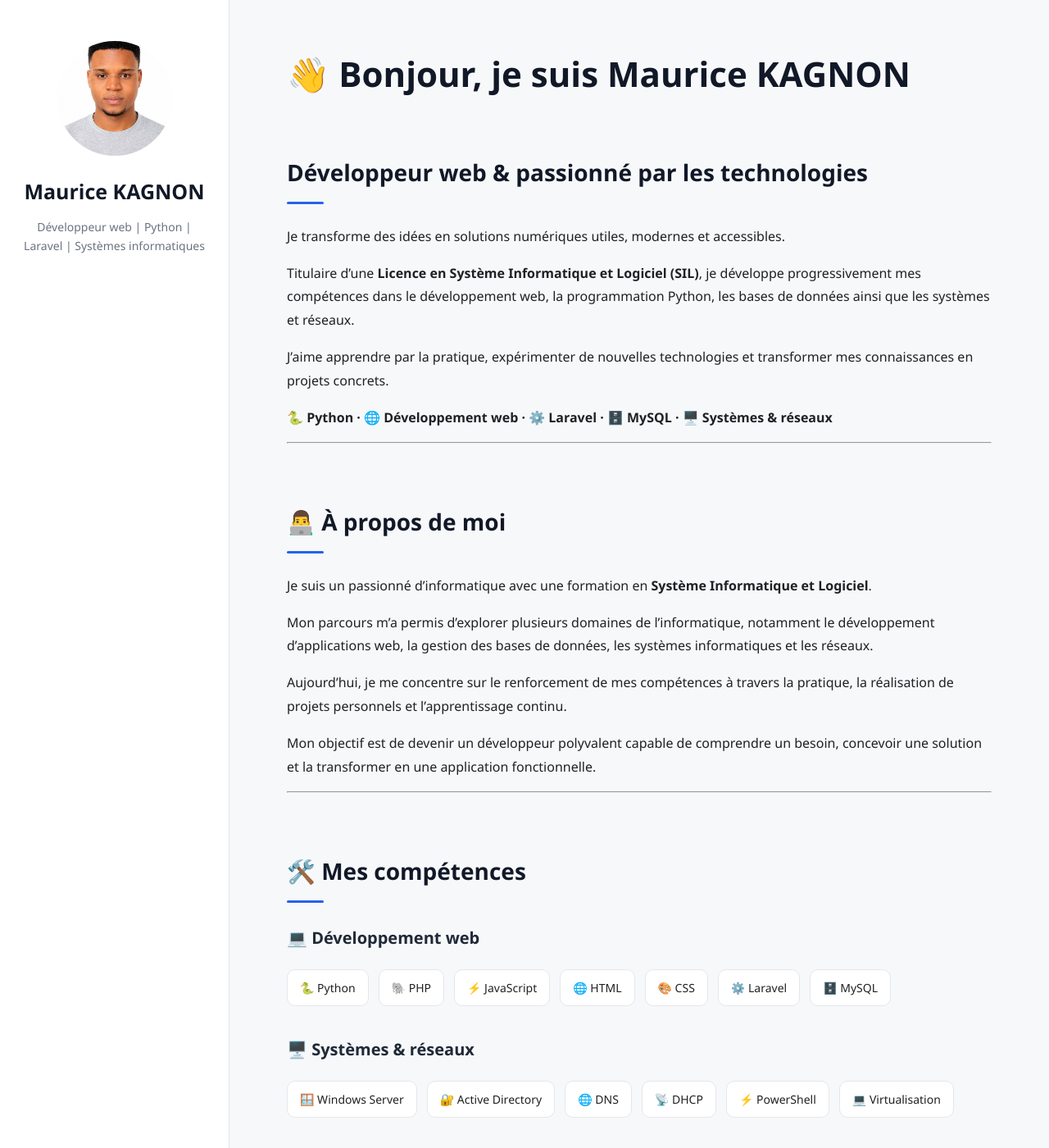
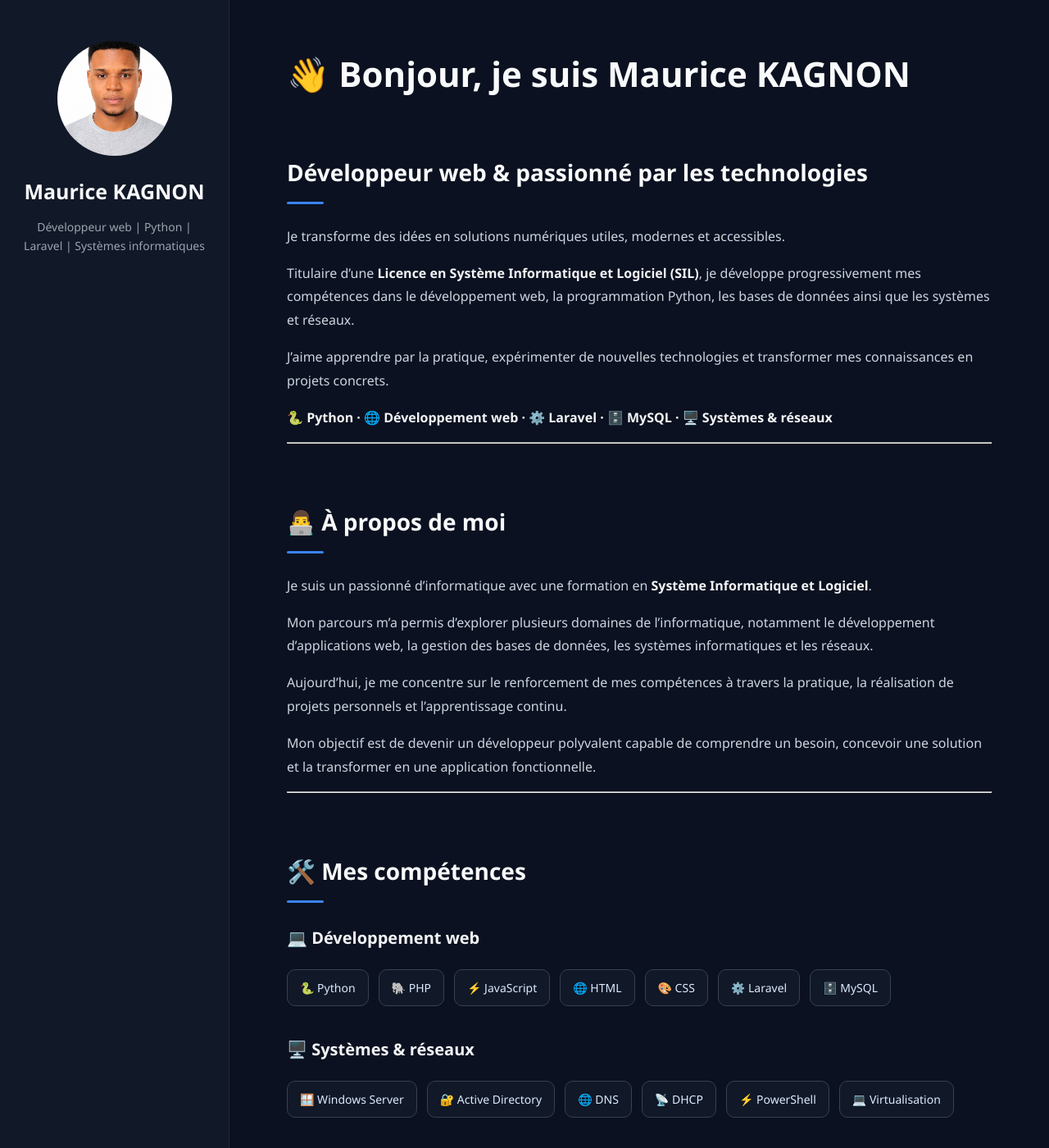
Before and after one commit to JacquesMaurice/maurice-kagnon.github.io, a Jekyll site: the page built from index.md, in a window 1280 px wide and 1400 px high. Shown: the whole window at 82% size. Built offline with Jekyll 4.4.1, drawn with Linux system fonts in a browser that asks for light colours; our own code applies the rules of GitHub Pages for plain Markdown files.

Commit message:
Passage du portfolio en mode sombre

```diff
--- a/assets/css/style.css
+++ b/assets/css/style.css
@@ -9,8 +9,8 @@ html {
 body {
   margin: 0;
   font-family: "Segoe UI", Arial, sans-serif;
-  background: #f7f8fa;
-  color: #202124;
+  background: #0b1120;
+  color: #e5e7eb;
   line-height: 1.7;
 }
 
@@ -39,11 +39,9 @@ body {
 
   text-align: center;
 
-  background: #ffffff;
-  border-right: 1px solid #e5e7eb;
+  background: #111827;
+  border-right: 1px solid #1f2937;
 }
-
-/* Photo */
 
 .profile-photo {
   width: 140px;
@@ -56,24 +54,20 @@ body {
   margin: 0 auto 22px;
 }
 
-/* Nom */
-
 .sidebar h1 {
   margin: 10px 0;
 
   font-size: 25px;
   font-weight: 700;
 
-  color: #111827;
+  color: #f9fafb;
 }
-
-/* Description */
 
 .sidebar p {
   margin-top: 10px;
 
   font-size: 14px;
-  color: #6b7280;
+  color: #9ca3af;
 }
 
 /* ========================================
@@ -102,7 +96,7 @@ body {
   font-size: 42px;
   line-height: 1.2;
 
-  color: #111827;
+  color: #f9fafb;
 }
 
 .content h2 {
@@ -111,7 +105,7 @@ body {
 
   font-size: 28px;
 
-  color: #111827;
+  color: #f9fafb;
 }
 
 .content h3 {
@@ -119,10 +113,8 @@ body {
 
   font-size: 20px;
 
-  color: #1f2937;
+  color: #f3f4f6;
 }
-
-/* Ligne décorative sous les grands titres */
 
 .content h2::after {
   content: "";
@@ -134,8 +126,20 @@ body {
 
   margin-top: 10px;
 
-  background: #2563eb;
+  background: #3b82f6;
   border-radius: 5px;
+}
+
+/* ========================================
+   TEXTE
+   ======================================== */
+
+.content p {
+  color: #cbd5e1;
+}
+
+.content strong {
+  color: #f3f4f6;
 }
 
 /* ========================================
@@ -143,7 +147,7 @@ body {
    ======================================== */
 
 .content a {
-  color: #2563eb;
+  color: #60a5fa;
 
   text-decoration: none;
 
@@ -151,6 +155,7 @@ body {
 }
 
 .content a:hover {
+  color: #93c5fd;
   text-decoration: underline;
 }
 
@@ -172,25 +177,28 @@ body {
 
   padding: 9px 15px;
 
-  border: 1px solid #e5e7eb;
+  border: 1px solid #374151;
   border-radius: 10px;
 
-  background: #ffffff;
+  background: #111827;
+
+  color: #dbeafe;
 
   font-size: 14px;
   font-weight: 500;
 
-  transition: transform 0.2s ease,
-              box-shadow 0.2s ease,
-              border-color 0.2s ease;
+  transition:
+    transform 0.2s ease,
+    box-shadow 0.2s ease,
+    border-color 0.2s ease;
 }
 
 .skills span:hover {
   transform: translateY(-3px);
 
-  border-color: #2563eb;
+  border-color: #3b82f6;
 
-  box-shadow: 0 8px 20px rgba(0, 0, 0, 0.08);
+  box-shadow: 0 8px 20px rgba(0, 0, 0, 0.35);
 }
 
 /* ========================================
@@ -210,10 +218,10 @@ body {
 .project-card {
   padding: 25px;
 
-  border: 1px solid #e5e7eb;
+  border: 1px solid #374151;
   border-radius: 14px;
 
-  background: #ffffff;
+  background: #111827;
 
   transition:
     transform 0.2s ease,
@@ -224,19 +232,21 @@ body {
 .project-card:hover {
   transform: translateY(-5px);
 
-  border-color: #bfdbfe;
+  border-color: #3b82f6;
 
-  box-shadow: 0 12px 30px rgba(0, 0, 0, 0.08);
+  box-shadow: 0 12px 30px rgba(0, 0, 0, 0.35);
 }
 
 .project-card h3 {
   margin-top: 0;
 
   font-size: 20px;
+
+  color: #f9fafb;
 }
 
 .project-card p {
-  color: #4b5563;
+  color: #cbd5e1;
 }
 
 .technologies {
@@ -244,10 +254,10 @@ body {
 
   font-weight: 700;
 
-  color: #2563eb !important;
+  color: #60a5fa !important;
 }
 
-/* Statut du projet */
+/* Statut des projets */
 
 .project-status {
   display: inline-block;
@@ -258,8 +268,9 @@ body {
 
   border-radius: 20px;
 
-  background: #eff6ff;
-  color: #2563eb;
+  background: #172554;
+
+  color: #93c5fd;
 
   font-size: 12px;
 
@@ -275,12 +286,12 @@ body {
 
   padding: 28px;
 
-  border: 1px solid #e5e7eb;
+  border: 1px solid #374151;
   border-radius: 14px;
 
-  background: #ffffff;
+  background: #111827;
 
-  box-shadow: 0 8px 25px rgba(0, 0, 0, 0.04);
+  box-shadow: 0 8px 25px rgba(0, 0, 0, 0.25);
 }
 
 .contact p {
@@ -288,7 +299,7 @@ body {
 }
 
 .contact a {
-  color: #2563eb;
+  color: #60a5fa;
 }
 
 /* ========================================
@@ -301,6 +312,8 @@ body {
 
 .content li {
   margin-bottom: 8px;
+
+  color: #cbd5e1;
 }
 
 /* ========================================
@@ -312,15 +325,63 @@ body {
 
   padding: 20px 25px;
 
-  border-left: 4px solid #2563eb;
+  border-left: 4px solid #3b82f6;
 
-  background: #ffffff;
+  background: #111827;
 
   border-radius: 0 10px 10px 0;
 
-  color: #4b5563;
+  color: #9ca3af;
 
   font-style: italic;
+}
+
+/* ========================================
+   BOUTONS
+   ======================================== */
+
+.hero-buttons {
+  display: flex;
+  flex-wrap: wrap;
+
+  gap: 12px;
+
+  margin-top: 30px;
+}
+
+.btn {
+  display: inline-block;
+
+  padding: 11px 20px;
+
+  border-radius: 8px;
+
+  font-size: 14px;
+  font-weight: 600;
+
+  text-decoration: none !important;
+
+  transition:
+    transform 0.2s ease,
+    box-shadow 0.2s ease;
+}
+
+.btn:hover {
+  transform: translateY(-2px);
+}
+
+.btn-primary {
+  background: #2563eb;
+
+  color: #ffffff !important;
+}
+
+.btn-secondary {
+  background: #111827;
+
+  color: #60a5fa !important;
+
+  border: 1px solid #3b82f6;
 }
 
 /* ========================================
@@ -345,7 +406,7 @@ body {
     padding: 35px 20px;
 
     border-right: none;
-    border-bottom: 1px solid #e5e7eb;
+    border-bottom: 1px solid #1f2937;
   }
 
   .content {
```
